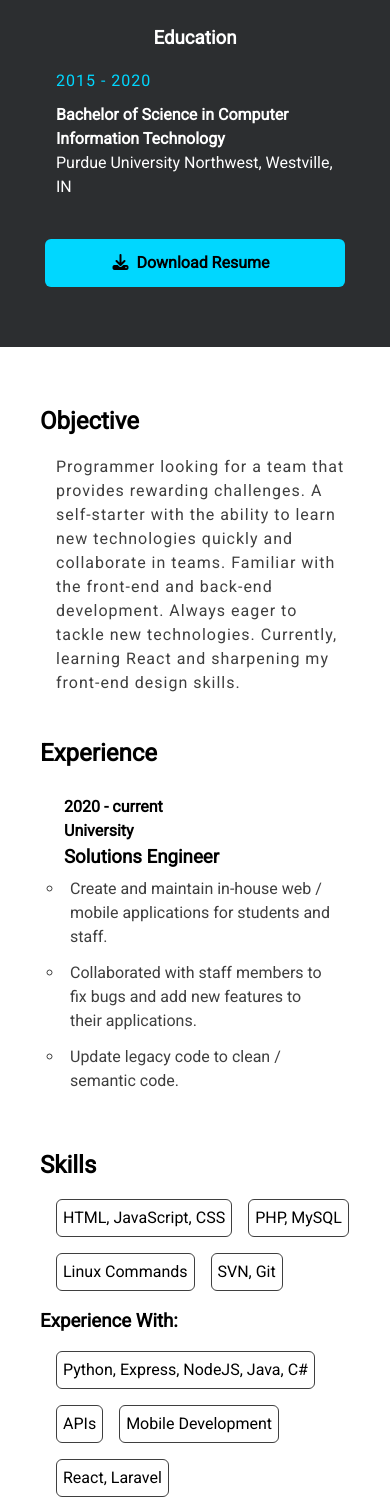
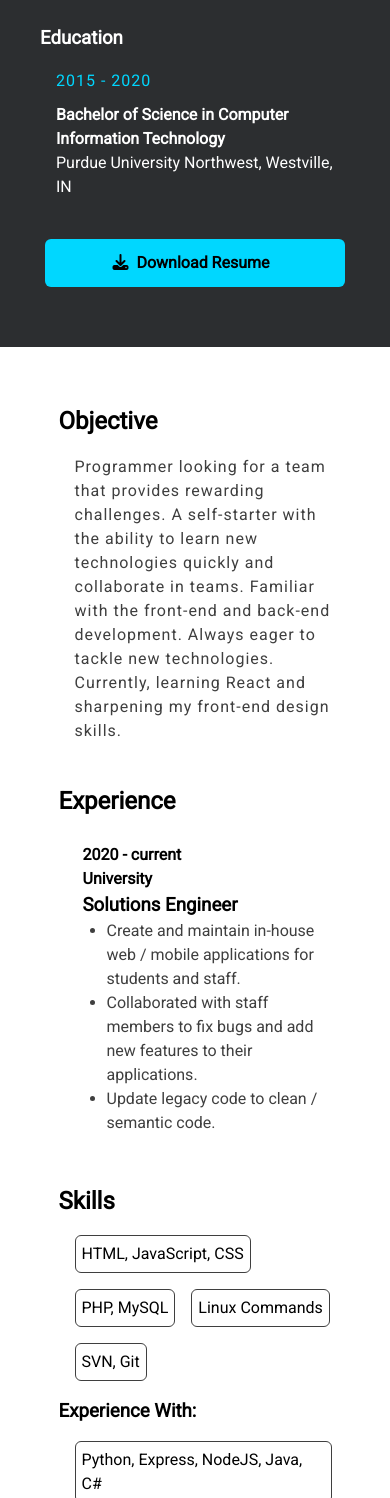
Before and after one commit to NoahRod108/digitalResume, a plain HTML site: page index.html in a window 390 px wide. Shown: the part 502-2000 px from the top of the page. Drawn offline with Linux system fonts and the light colour scheme.

Commit message:
Reduced widhth of right side and added a few design changes and media query changes

```diff
--- a/index.html
+++ b/index.html
@@ -110,7 +110,7 @@
             <div class="projects--container">
                 <div class="linebreak"></div>
                 <div class="project--items">
-                    <h3>Student Roster - <span class="project--title">Lead</span></h3>
+                    <h3>Student Roster - <span class="project--title">Maintained / developed</span></h3>
                     <li>Used React and MUI to create an interactive front-end user experience</li>
                     <li>Created internal APIs for student data in PHP</li>
                     <li>Google SAML for user authorization</li>
--- a/styles/style.css
+++ b/styles/style.css
@@ -164,7 +164,9 @@ body{
 .right--side{
     position: relative;
     background-color: var(--mainBackGroundColor);
-    padding: 40px;
+    padding: 40px 0;
+    margin: 0 auto;
+    max-width: 70%;
 }
 
 .right--side p, li{
@@ -184,8 +186,11 @@ body{
 }
 
 .experience--container li{
-    list-style: circle;
-    padding: 6px;
+    list-style: disc;
+}
+
+.company--text ul{
+    padding-left: 24px;
 }
 
 .company--year{
@@ -212,6 +217,7 @@ body{
 
 .project--items{
     border-left: 1px solid var(--secondaryTextColor);
+    border-right: 1px solid var(--secondaryTextColor);
     padding-left: 12px;
     margin: 32px 0;
 }
@@ -268,8 +274,8 @@ body{
         display: table;
     }
 
-    .left--side h3{
-        text-align: center;
+    .project--items li{
+        padding-right: 12px;
     }
 
     .experience--container{
@@ -288,6 +294,7 @@ body{
     }
 
     .tech--cards{
+        text-align: center;
         margin: 16px;
     }
 
```
